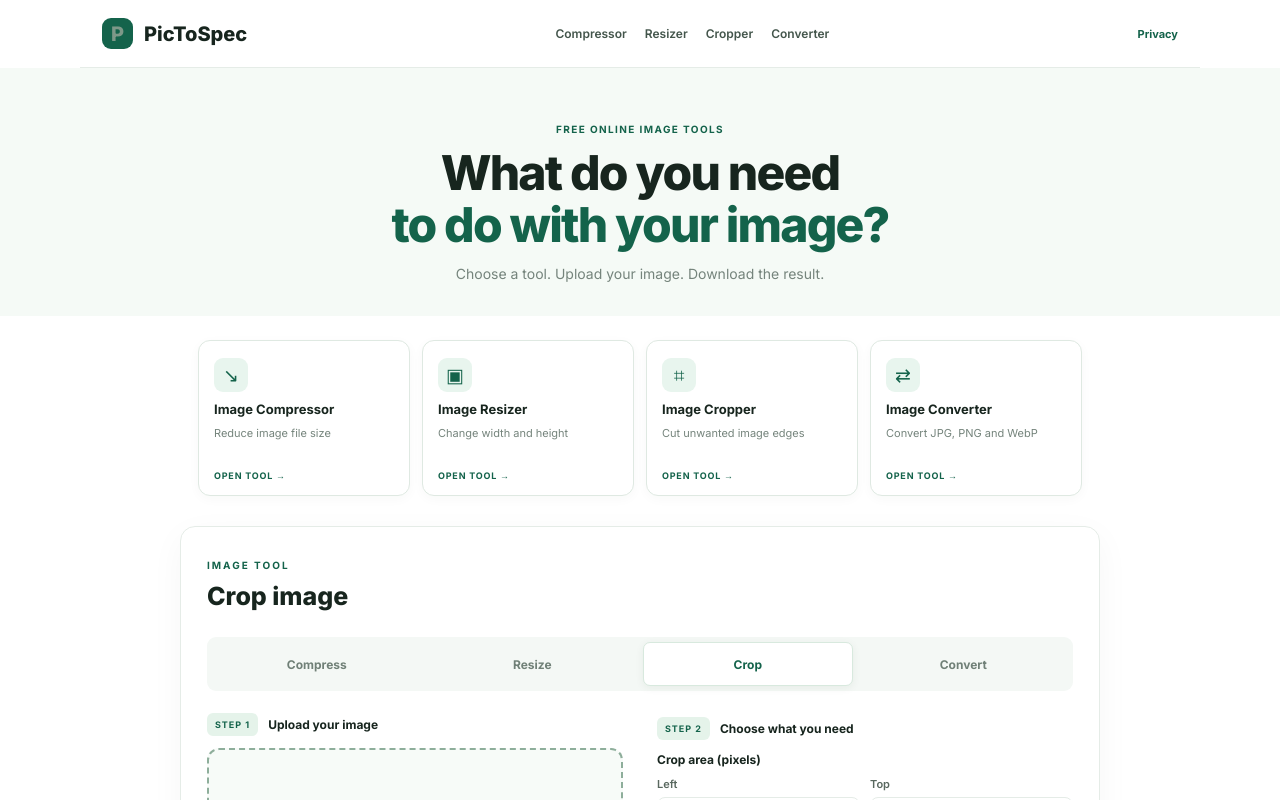
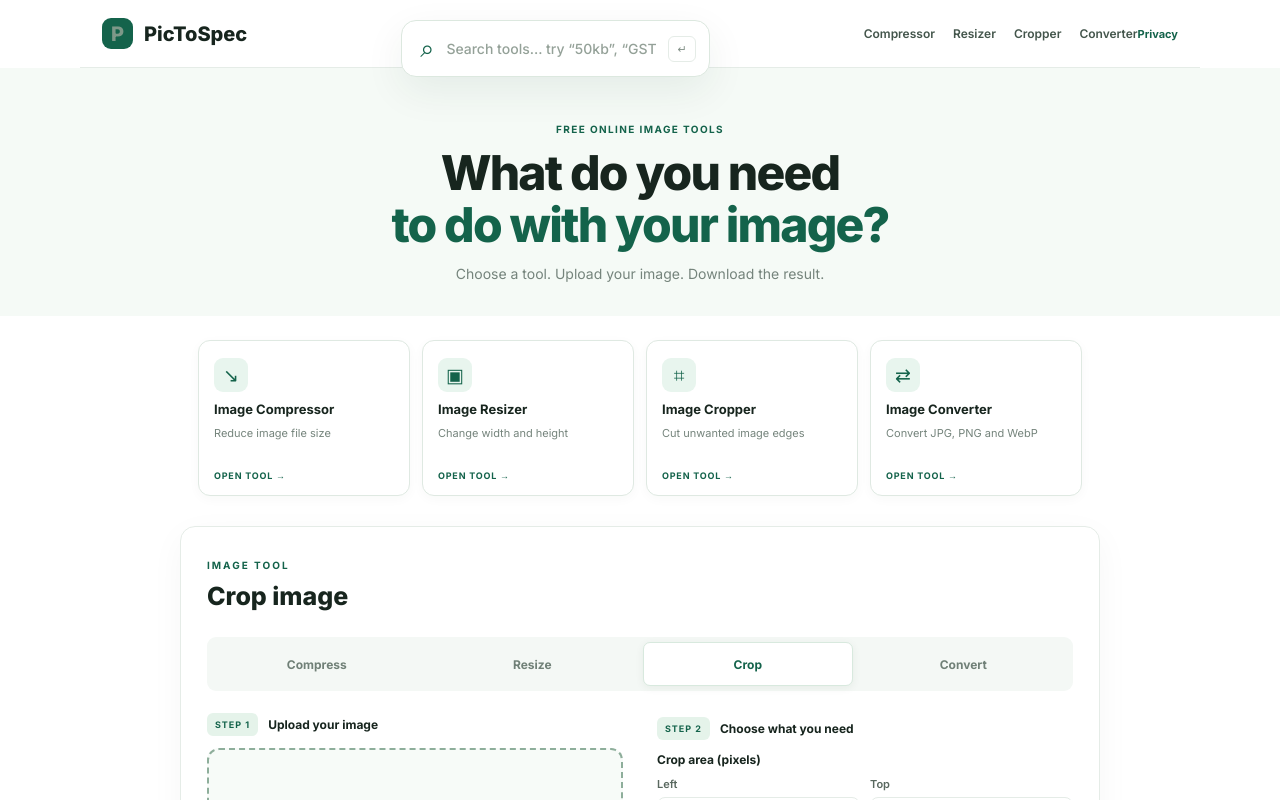
Before and after one commit to ya6331856-cpu/pic-to-spec, a Next.js app: page /image-cutter in a window 1280 px wide. Shown: the top 800 px of the page. Built offline with nearby package versions, Linux system fonts and the light colour scheme.

Commit message:
Add tool search to image tool workspace header

```diff
--- a/components/ImageWorkspace.tsx
+++ b/components/ImageWorkspace.tsx
@@ -1,6 +1,7 @@
 "use client";
 
 import { useEffect, useRef, useState } from "react";
+import ToolSearch from "@/components/ToolSearch";
 
 type Tool = "compress" | "resize" | "convert" | "crop";
 type Format = "image/jpeg" | "image/png" | "image/webp";
@@ -85,7 +86,7 @@ export default function ImageWorkspace({ initialTool = "compress" }: { initialTo
   }
 
   return <main>
-    <header className="topbar"><a className="brand" href="/"><span className="mark">P</span>PicToSpec</a><nav><a href="/image-compressor">Compressor</a><a href="/image-resizer">Resizer</a><a href="/image-cropper">Cropper</a><a href="/image-converter">Converter</a></nav><a className="privacy-link" href="/privacy">Privacy</a></header>
+    <header className="topbar"><a className="brand" href="/"><span className="mark">P</span>PicToSpec</a><ToolSearch /><nav><a href="/image-compressor">Compressor</a><a href="/image-resizer">Resizer</a><a href="/image-cropper">Cropper</a><a href="/image-converter">Converter</a></nav><a className="privacy-link" href="/privacy">Privacy</a></header>
     <section className="hero"><div className="eyebrow">FREE ONLINE IMAGE TOOLS</div><h1>What do you need<br/><em>to do with your image?</em></h1><p>Choose a tool. Upload your image. Download the result.</p></section>
     <section className="quick-start" aria-label="Image tools">
       <div className="quick-grid">
```
